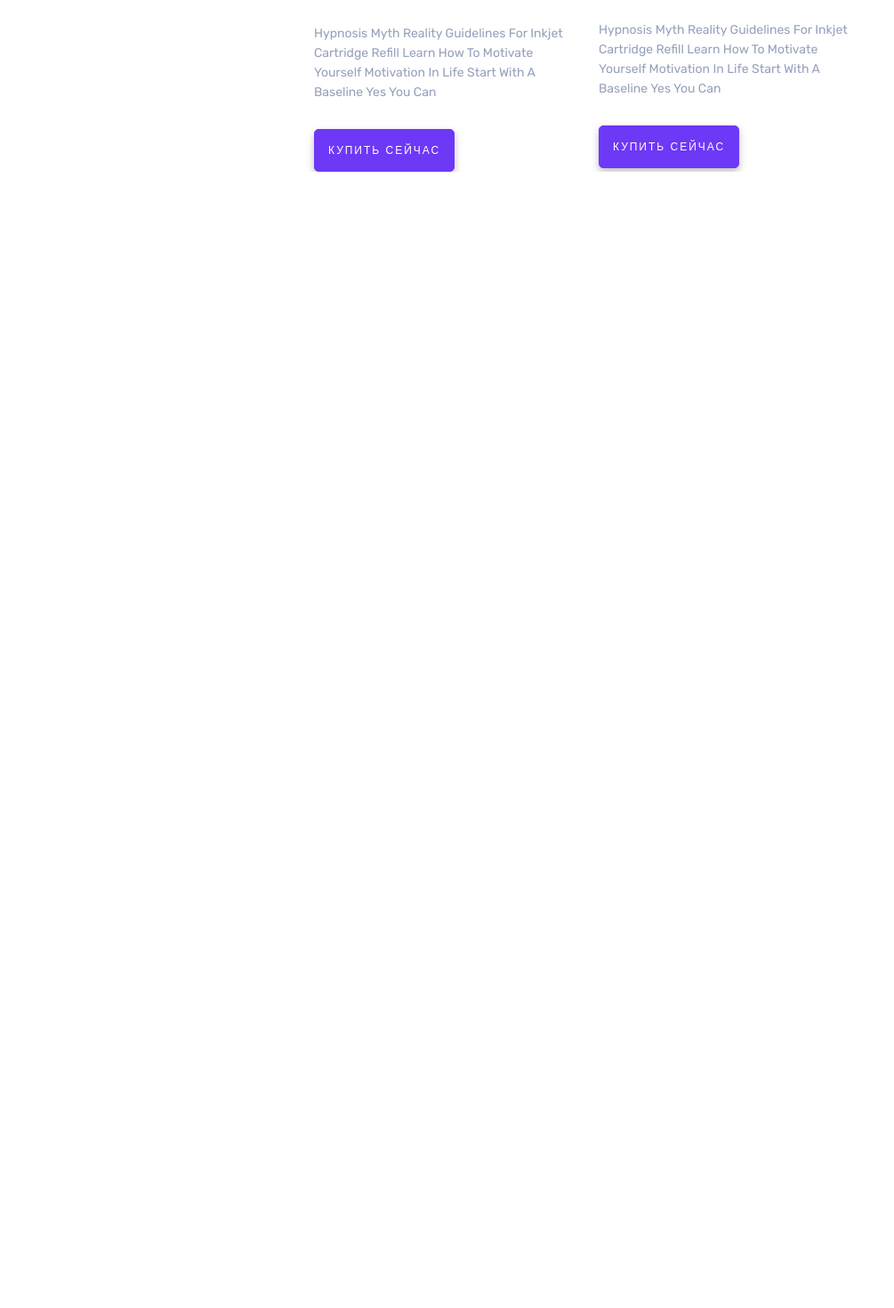
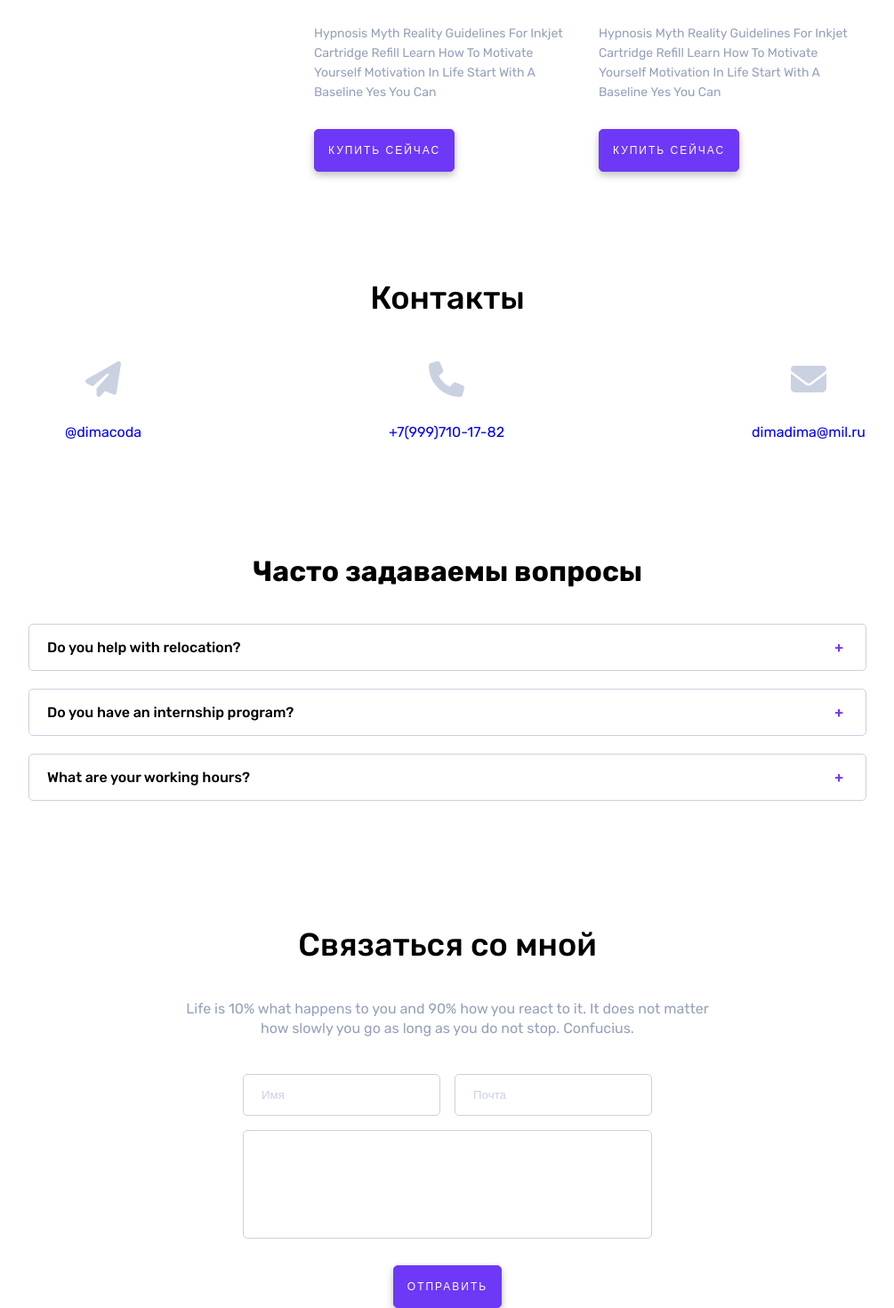
Before and after one commit to AlexOops/site, a React (Create React App) app: page / in a window 1280 px wide. Shown: the part 1888-3358 px from the top of the page at 89% size, without its empty margins (137-1142 px from the left). Before the commit the page ends 2081 px from the top, so only its background shows below. Built offline with nearby package versions, Linux system fonts and the light colour scheme.

Commit message:
added blocks contacts questions and feedback

```diff
--- a/src/App.css
+++ b/src/App.css
@@ -2,6 +2,9 @@
 @import url(components/header/header.scss);
 @import url(components/information/information.scss);
 @import url(components/payment/payment.scss);
+@import url(components/contacts/contacts.scss);
+@import url(components/questions/questions.scss);
+@import url(components/feedback/feedback.scss);
 .App {
   font-family: "Rubik", sans-serif;
   display: flex;
@@ -34,5 +37,24 @@
 .App .verticalLine {
   border-bottom: solid 1px #E1E5EE;
 }
+.App a {
+  text-decoration: none;
+}
+.App ::-webkit-input-placeholder {
+  color: #CAD1E1;
+  padding-left: 20px;
+}
+.App input {
+  padding: 0;
+}
+.App input:focus {
+  outline: none;
+  border: 1px solid #6E38F7;
+  color: #6E38F7;
+  font-style: normal;
+  font-weight: 400;
+  font-size: 16px;
+  line-height: 22px;
+}
 
 /*# sourceMappingURL=App.css.map */
--- a/src/App.scss
+++ b/src/App.scss
@@ -2,6 +2,9 @@
 @import url(components/header/header.scss);
 @import url(components/information/information.scss);
 @import url(components/payment/payment.scss);
+@import url(components/contacts/contacts.scss);
+@import url(components/questions/questions.scss);
+@import url(components/feedback/feedback.scss);
 
 .App {
   font-family: 'Rubik', sans-serif;
@@ -22,12 +25,14 @@
     border-radius: 5px;
     padding: 13px 15px;
     filter: drop-shadow(0px 4px 4px rgba(0, 0, 0, 0.25));
+
     &:hover {
       cursor: pointer;
       color: #6E38F7;
       background: #ffff;
       border: 1px solid #6E38F7;
     }
+
     &:active {
       transform: scale(0.98);
     }
@@ -36,4 +41,27 @@
   .verticalLine {
     border-bottom: solid 1px #E1E5EE;
   }
+
+  a {
+    text-decoration: none;
+  }
+
+  ::-webkit-input-placeholder {
+    color: #CAD1E1;
+    padding-left: 20px;
+  }
+
+  input {
+    padding: 0;
+  }
+
+  input:focus {
+    outline: none;
+    border: 1px solid #6E38F7;
+    color: #6E38F7;
+    font-style: normal;
+    font-weight: 400;
+    font-size: 16px;
+    line-height: 22px;
+  }
 }
--- /dev/null
+++ b/src/components/contacts/Contacts.js
@@ -0,0 +1,28 @@
+import React from 'react';
+import {FontAwesomeIcon} from "@fortawesome/react-fontawesome";
+import {faEnvelope, faPaperPlane, faPhone} from "@fortawesome/free-solid-svg-icons";
+
+
+const Contacts = () => {
+    return (
+        <div className="contacts">
+            <h1 className="contacts__title">Контакты</h1>
+            <ul className="contacts__list">
+                <li className="contacts__list__item">
+                    <FontAwesomeIcon icon={faPaperPlane} className="font-awesome"/>
+                    <a href="tg://resolve?domain=dimacoda">@dimacoda</a>
+                </li>
+                <li className="contacts__list__item">
+                    <FontAwesomeIcon icon={faPhone} className="font-awesome"/>
+                    <a href="tel:+79997101782">+7(999)710-17-82</a>
+                </li>
+                <li className="contacts__list__item">
+                    <FontAwesomeIcon icon={faEnvelope} className="font-awesome"/>
+                    <a href="mailto:dimadima@mail.ru">dimadima@mil.ru</a>
+                </li>
+            </ul>
+        </div>
+    );
+};
+
+export default Contacts;
--- /dev/null
+++ b/src/components/contacts/contacts.scss
@@ -0,0 +1,39 @@
+.contacts {
+  margin-top: 120px;
+  display: flex;
+  flex-direction: column;
+  align-items: center;
+
+  &__title {
+    margin: 0;
+    padding-bottom: 50px;
+    font-style: normal;
+    font-weight: 500;
+    font-size: 36px;
+    line-height: 43px;
+  }
+
+  &__list {
+    margin: 0;
+    display: flex;
+    width: -webkit-fill-available;
+    justify-content: space-between;
+
+    &__item {
+      text-decoration: none;
+      list-style-type: none;
+      height: 75px;
+      display: flex;
+      flex-direction: column;
+      align-items: center;
+      justify-content: space-between;
+    }
+
+    .font-awesome {
+      color: #CAD1E1;
+      width: 40px;
+      height: 40px;
+      padding-bottom: 30px;
+    }
+  }
+}
--- /dev/null
+++ b/src/components/feedback/Feedback.js
@@ -0,0 +1,19 @@
+import React from 'react';
+
+const Feedback = () => {
+    return (
+        <div className="feedback">
+            <h1 className="feedback__title">Связаться со мной</h1>
+            <p className="feedback__text">Life is 10% what happens to you and 90% how you react to it. It does not
+                matter how slowly you go as long as you do not stop. Confucius.</p>
+            <form action="" className="feedback__form">
+                <input type="text" placeholder="Имя" className="feedback__form__name"/>
+                <input type="email" placeholder="Почта" className="feedback__form__email"/>
+                <input type="text" className="feedback__form__text"/>
+                <button type="submit" className="feedback__form__button button">отправить</button>
+            </form>
+        </div>
+    );
+};
+
+export default Feedback;
--- /dev/null
+++ b/src/components/feedback/feedback.scss
@@ -0,0 +1,59 @@
+.feedback {
+  margin-top: 120px;
+  display: flex;
+  flex-direction: column;
+  justify-content: center;
+  align-items: center;
+
+  &__title {
+    margin: 0 0 40px 0;
+    font-style: normal;
+    font-weight: 500;
+    font-size: 36px;
+    line-height: 43px;
+  }
+
+  &__text {
+    width: 620px;
+    text-align: center;
+    font-style: normal;
+    font-weight: 400;
+    font-size: 16px;
+    line-height: 22px;
+    color: #95A1BB;
+    margin: 0 0 40px 0;
+  }
+
+  &__form {
+    padding: 0;
+    width: 460px;
+    height: 260px;
+    display: flex;
+    flex-wrap: wrap;
+    justify-content: center;
+
+    &__name {
+      width: 220px;
+      height: 45px;
+      border: 1px solid #CAD1E1;
+      border-radius: 5px;
+      margin-bottom: 16px;
+    }
+
+    &__email {
+      width: 220px;
+      height: 45px;
+      border: 1px solid #CAD1E1;
+      border-radius: 5px;
+      margin-left: 16px;
+    }
+
+    &__text {
+      width: 460px;
+      height: 120px;
+      border: 1px solid #CAD1E1;
+      border-radius: 5px;
+      margin-bottom: 30px;
+    }
+  }
+}
--- a/src/components/payment/payment.scss
+++ b/src/components/payment/payment.scss
@@ -58,6 +58,7 @@
 
       &--active {
         color: #6E38F7;
+        margin-bottom: 20px;
       }
     }
 
--- /dev/null
+++ b/src/components/questions/Question.js
@@ -0,0 +1,25 @@
+import React, {useState} from 'react';
+
+const Question = ({question, answer}) => {
+    const [state, setState] = useState(false);
+
+    return (
+        <div className="questions__wrp">
+            <div className="question" onClick={() => setState(!state)}>
+                <p className="question__text">{question}</p> {!state ?
+                <span className="question__switcher">+</span> :
+                <span className="question__switcher">-</span>}
+            </div>
+            {
+                state ?
+                    <div className="answer">
+                        <p className="answer__text">{answer}</p>
+                    </div>
+                    :
+                    null
+            }
+        </div>
+    );
+};
+
+export default Question;
--- /dev/null
+++ b/src/components/questions/Questions.js
@@ -0,0 +1,22 @@
+import React from 'react';
+import Question from "./Question";
+
+const Questions = () => {
+    return (
+        <div className="questions">
+            <h1 className="questions__title">Часто задаваемы вопросы</h1>
+
+            <Question question={"Do you help with relocation?"}
+                      answer={"Do you sometimes have the feeling that you’re running into the same obstacles over and over again? Many of my conflicts have the same feel to them, like Hey, I think Ive been here before, but I can t figure out how I wound up in the same place."}
+            />
+            <Question question={"Do you have an internship program?"}
+                      answer={"Do you sometimes have the feeling that you’re running into the same obstacles over and over again?"}
+            />
+            <Question question={"What are your working hours?"}
+                      answer={"Do you sometimes have the feeling that you’re running into the same obstacles over and over again?"}
+            />
+        </div>
+    );
+};
+
+export default Questions;
--- /dev/null
+++ b/src/components/questions/questions.scss
@@ -0,0 +1,46 @@
+.questions {
+  margin-top: 120px;
+  display: flex;
+  flex-direction: column;
+  align-items: center;
+  width: 940px;
+
+  &__title {
+    margin-bottom: 40px;
+  }
+
+  &__wrp:nth-child(n+1) {
+    margin-bottom: 20px;
+
+    .question {
+      display: flex;
+      justify-content: space-between;
+      align-items: center;
+      border: 1px solid #CAD1E1;
+      border-radius: 5px;
+      width: 940px;
+
+      &__text {
+        font-weight: 500;
+        padding-left: 20px;
+      }
+
+      &__switcher {
+        color: #6E38F7;
+        font-weight: 700;
+        padding-right: 25px;
+      }
+    }
+  }
+
+  .answer {
+    margin-top: 20px;
+    border: 1px solid #6E38F7;
+    border-radius: 5px;
+
+    &__text {
+      margin: 0;
+      padding: 20px;
+    }
+  }
+}
--- /dev/null
+++ b/src/index.css
@@ -0,0 +1,12 @@
+body {
+  margin: 0;
+  font-family: -apple-system, BlinkMacSystemFont, "Segoe UI", "Roboto", "Oxygen", "Ubuntu", "Cantarell", "Fira Sans", "Droid Sans", "Helvetica Neue", sans-serif;
+  -webkit-font-smoothing: antialiased;
+  -moz-osx-font-smoothing: grayscale;
+}
+
+code {
+  font-family: source-code-pro, Menlo, Monaco, Consolas, "Courier New", monospace;
+}
+
+/*# sourceMappingURL=index.css.map */
--- a/src/pages/HomePage.js
+++ b/src/pages/HomePage.js
@@ -3,6 +3,9 @@ import Navbar from "../components/navbar/Navbar";
 import Header from "../components/header/Header";
 import Information from "../components/information/Information";
 import Payment from "../components/payment/Payment";
+import Contacts from "../components/contacts/Contacts";
+import Questions from "../components/questions/Questions";
+import Feedback from "../components/feedback/Feedback";
 
 const HomePage = () => {
     return (
@@ -11,6 +14,9 @@ const HomePage = () => {
             <Header/>
             <Information/>
             <Payment/>
+            <Contacts/>
+            <Questions/>
+            <Feedback/>
         </div>
     );
 };
```
Also changed, not shown: 2 other files (tests, documents, lock files or other folders).
